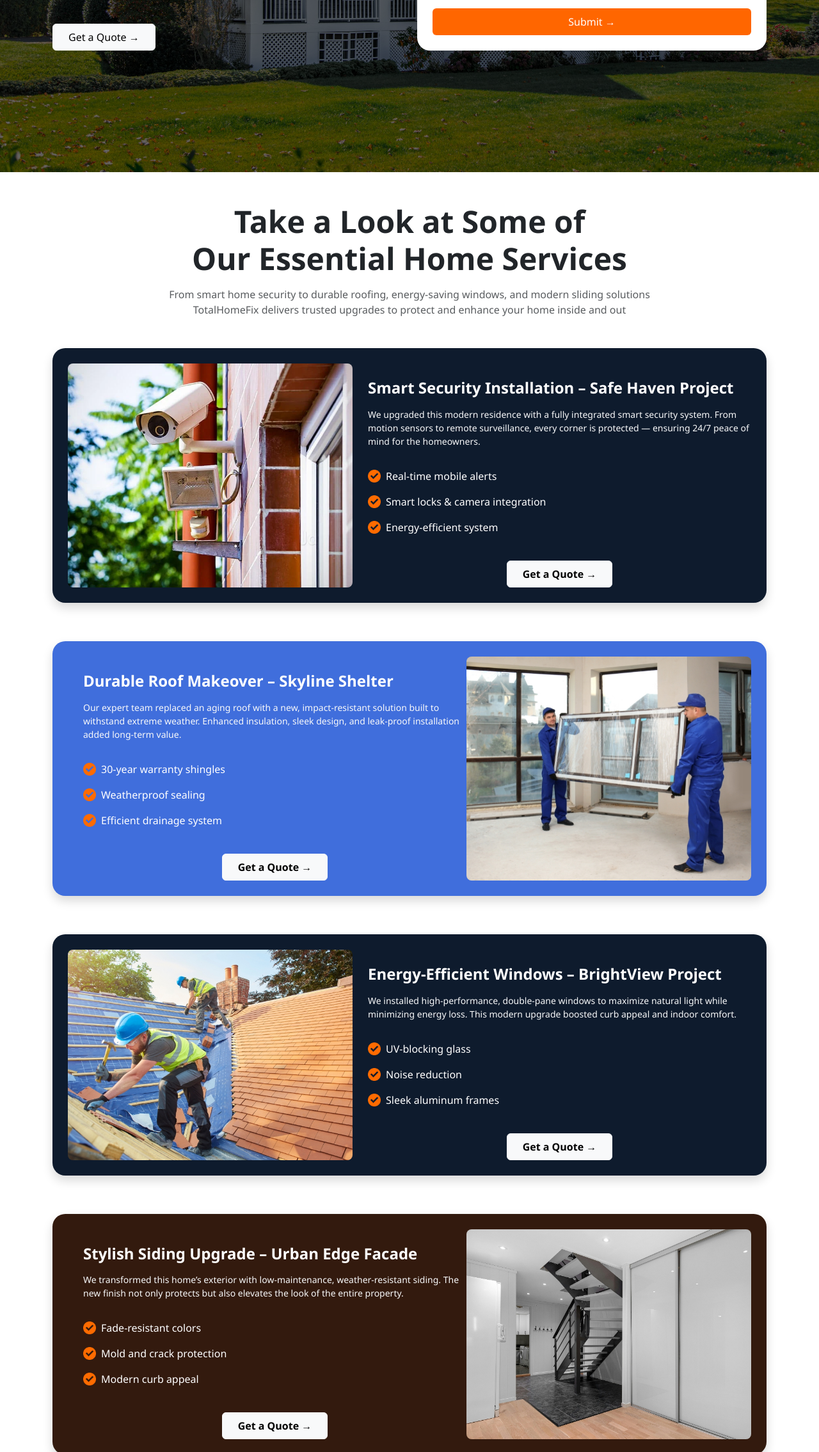
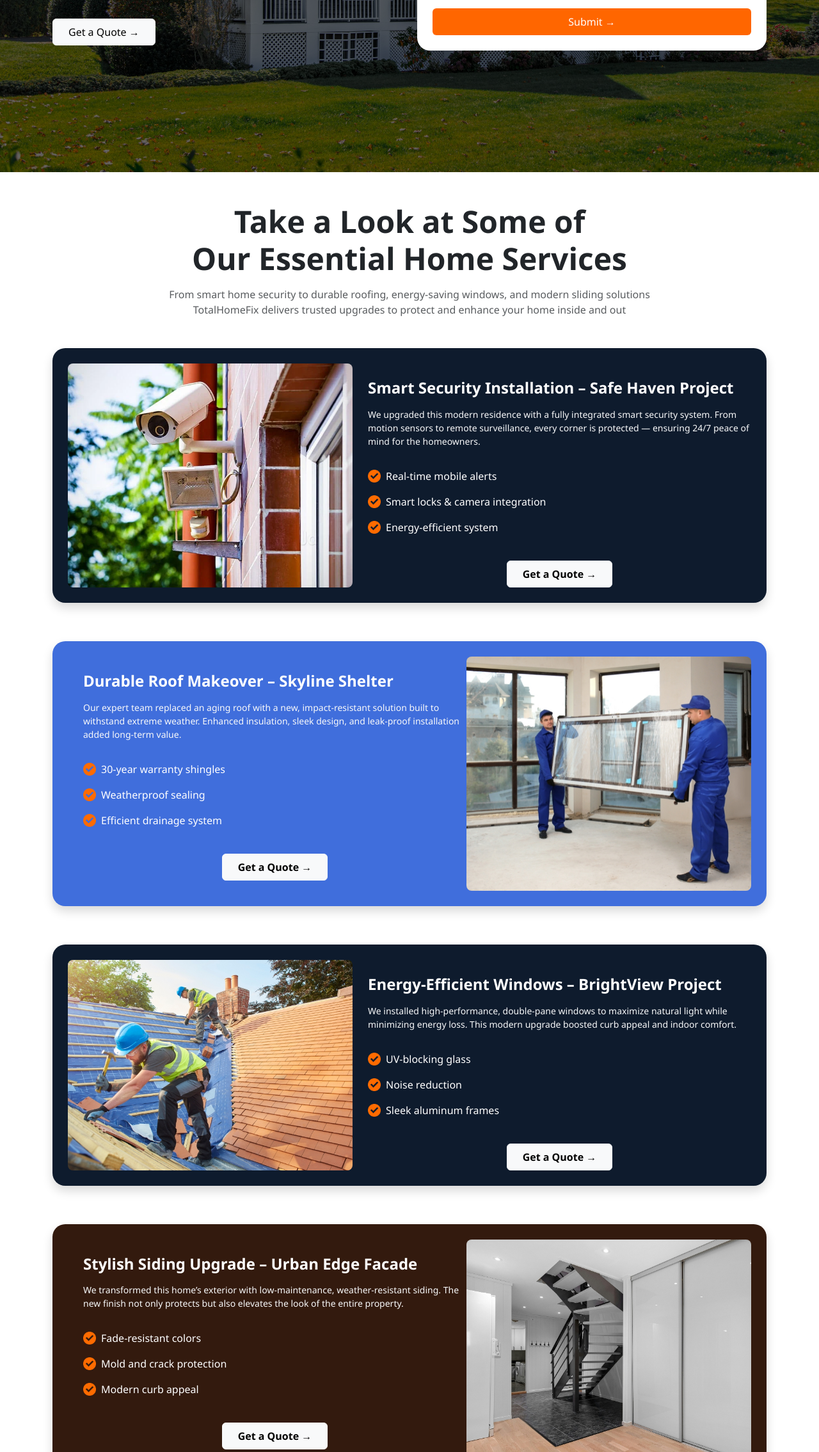
Before and after one commit to sarju-kachhiya/TotalHomeFix_Form, a plain HTML site: page index.html in a window 1280 px wide. Shown: the part 531-2800 px from the top of the page at 64% size. Drawn offline with nearby package versions, Linux system fonts and the light colour scheme.

Commit message:
Second Commit

```diff
--- a/index.html
+++ b/index.html
@@ -460,7 +460,7 @@
           Discover the benefits of professional home improvement<br>
           services tailored for safety, style, and durability
         </p>
-        <a href="#" class="btn btn-light mt-4 px-4 py-2 fs-6">Get a Quote →</a>
+        <a href="#" class="btn btn-light mt-4 mb-3 px-4 py-2 fs-6">Get a Quote →</a>
       </div>
 
       <!-- Right Form -->
@@ -557,9 +557,17 @@
   </div>
 </div>
         </div>
+
+
         <div class="row g-0 bg-blue text-white rounded-4 overflow-hidden shadow p-4 mt1">
-<!-- Content Column -->
-<div class="col-md-7 d-flex flex-column justify-content-start ps-md-4 pt-4 pt-md-0 mt-4 animate-text">
+
+  <!-- 🖼 Image First on Mobile, Second on Desktop -->
+  <div class="col-md-5 order-1 order-md-2 animate-image">
+    <img src="assets/Our services THF/1.jpg" alt="Security Camera" class="img-fluid rounded-3 w-100 h-100 object-fit-cover"/>
+  </div>
+
+  <!-- 📝 Text Second on Mobile, First on Desktop -->
+  <div class="col-md-7 d-flex flex-column justify-content-start ps-md-4 pt-4 pt-md-0 mt-4 order-2 order-md-1 animate-text">
     <h4 class="fw-bold justify-content-start txt-left">Durable Roof Makeover – Skyline Shelter</h4>
     <p class="text-light small justify-content-start mt-2 txt-left">
       Our expert team replaced an aging roof with a new, impact-resistant solution built to withstand extreme weather. Enhanced insulation, sleek design, and leak-proof installation added long-term value.
@@ -579,16 +587,15 @@
       </li>
     </ul>
     <div>
-    <a href="#" class="btn btn-light rounded-square mt-3 px-4 py-2 fw-semibold" id="windows">
+      <a href="#" class="btn btn-light rounded-square mt-3 mb-3 px-4 py-2 fw-semibold" id="windows">
         Get a Quote →
       </a>
     </div>
   </div>
-<!-- Image Column -->
-<div class="col-md-5 animate-image">
-  <img src="assets/Our services THF/1.jpg" alt="Security Camera" class="img-fluid rounded-3 w-100 h-100 object-fit-cover"/>
+
 </div>
-        </div>
+
+
         <div class="row g-0 bg-dark text-white rounded-4 overflow-hidden shadow p-4 mt1">
           <!-- Image Column -->
 <div class="col-md-5 animate-image">
@@ -623,9 +630,16 @@
 </div>
         </div>
 
-        <div class="row g-0  bg1 text-white rounded-4 overflow-hidden shadow p-4 mt1">
-<!-- Content Column -->
-<div class="col-md-7 d-flex flex-column justify-content-start ps-md-4 pt-4 pt-md-0 mt-4 animate-text">
+
+        <div class="row g-0 bg1 text-white rounded-4 overflow-hidden shadow p-4 mt1">
+
+  <!-- 🖼 Image First on Mobile, Second on Desktop -->
+  <div class="col-md-5 order-1 order-md-2 animate-image">
+    <img src="assets/Our services THF/3.jpg" alt="Security Camera" class="img-fluid rounded-3 w-100 h-100 object-fit-cover"/>
+  </div>
+
+  <!-- 📝 Text Second on Mobile, First on Desktop -->
+  <div class="col-md-7 d-flex flex-column justify-content-start ps-md-4 pt-4 pt-md-0 mt-4 order-2 order-md-1 animate-text">
     <h4 class="fw-bold justify-content-start txt-left">Stylish Siding Upgrade – Urban Edge Facade</h4>
     <p class="text-light small justify-content-start mt-2 txt-left">
       We transformed this home’s exterior with low-maintenance, weather-resistant siding. The new finish not only protects but also elevates the look of the entire property.
@@ -645,16 +659,15 @@
       </li>
     </ul>
     <div>
-    <a href="#" class="btn btn-light rounded-square mt-3 px-4 py-2 fw-semibold">
+      <a href="#" class="btn btn-light rounded-square mt-3 mb-3 px-4 py-2 fw-semibold">
         Get a Quote →
       </a>
     </div>
   </div>
-<!-- Image Column -->
-<div class="col-md-5 animate-image">
-  <img src="assets/Our services THF/3.jpg" alt="Security Camera" class="img-fluid rounded-3 w-100 h-100 object-fit-cover"/>
+
 </div>
-        </div>
+
+
       </div>
     </div>
   </div>
```
Lines whose indentation alone changed are shown as unchanged.
